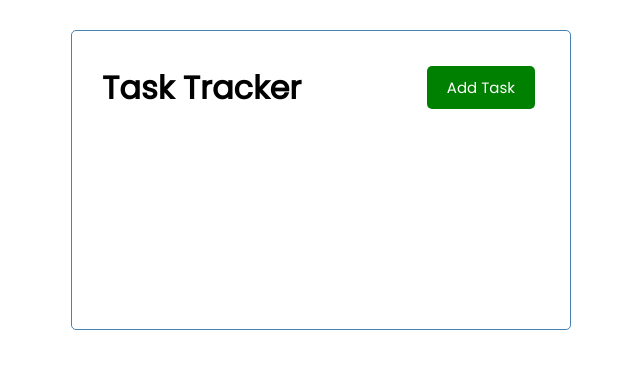
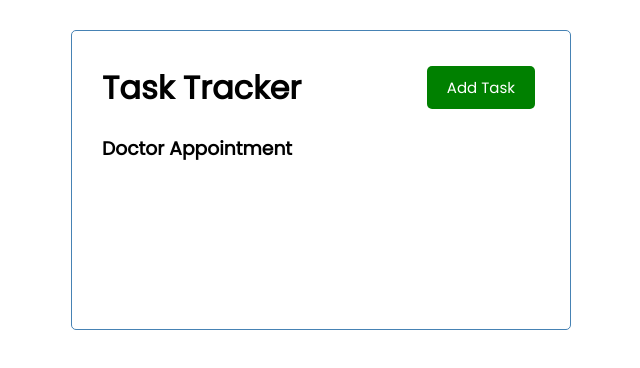
Before and after one commit to Emin-M/task-tracker, a Vue app: page / in a window 1280 px wide. Shown: the top 368 px of the page, without its empty margins (319-959 px from the left). Built offline with nearby package versions, Linux system fonts and the light colour scheme.

Commit message:
feat: Tasks component

```diff
--- a/src/App.vue
+++ b/src/App.vue
@@ -1,15 +1,34 @@
 <template>
   <div class="container">
-    <Header title="Task Tracker" />
+    <Header title="Task Tracker"/>
+    <Tasks :tasks="tasks"/>
   </div>
 </template>
 
 <script>
 import Header from "./components/Header.vue";
+import Tasks from "./components/Tasks.vue";
+
 export default {
   name: "App",
   components: {
-    Header
+    Header,
+    Tasks
+  },
+  data() {
+    return {
+      tasks: []
+    }
+  },
+  created() {
+    this.tasks = [
+      {
+        id: 1,
+        text: "Doctor Appointment",
+        day: "March 1st at 2:30pm",
+        reminder: true,
+      }
+    ]
   }
 }
 </script>
--- a/src/components/Button.vue
+++ b/src/components/Button.vue
@@ -1,5 +1,5 @@
 <template>
-  <button :style="{ background: color }" class="btn">{{ text }}</button>
+  <button @click="onClick()" :style="{ background: color }" class="btn">{{ text }}</button>
 </template>
 
 <script>
@@ -8,6 +8,11 @@
   props: {
     text: String,
     color: String
+  },
+  methods: {
+    onClick() {
+      console.log("Clicked");
+    }
   }
 }
 </script>
--- a/src/components/Header.vue
+++ b/src/components/Header.vue
@@ -1,12 +1,13 @@
 <template>
   <header>
     <h1>{{ title }}</h1>
-    <Button text="Add Task" color="green" />
+    <Button text="Add Task" color="green"/>
   </header>
 </template>
 
 <script>
 import Button from "./Button.vue";
+
 export default {
   name: "Header",
   props: {
--- /dev/null
+++ b/src/components/Tasks.vue
@@ -0,0 +1,14 @@
+<template>
+  <div :key="task.id" v-for="task in tasks">
+    <h3>{{ task.text }}</h3>
+  </div>
+</template>
+
+<script>
+  export default {
+    name: "Tasks",
+    props: {
+      tasks: Array
+    }
+  }
+</script>
```
Also changed, not shown: 1 other file (tests, documents, lock files or other folders). Lines whose indentation alone changed are shown as unchanged.
